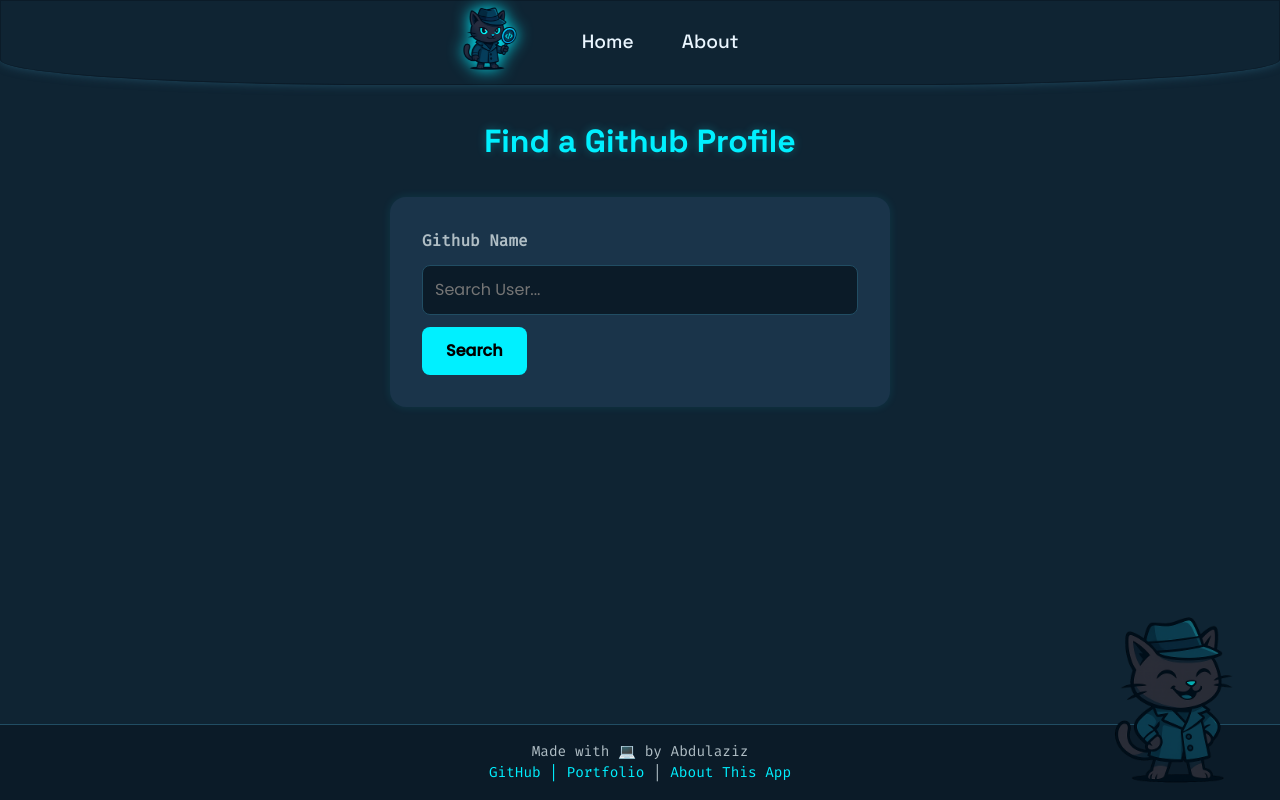
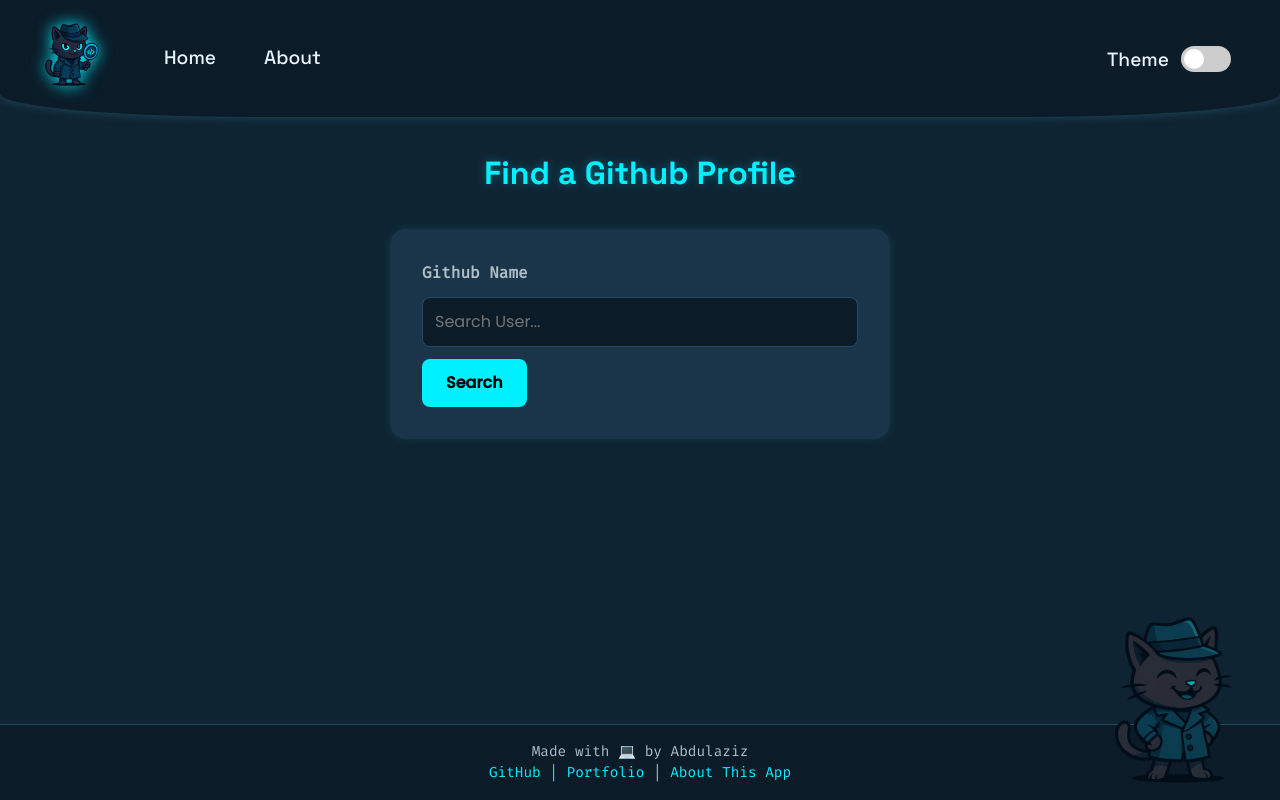
Before and after one commit to Abdulaziz-Abukar/devfinder, a React (Vite) app: page / in a window 1280 px wide. Built offline with nearby package versions, Linux system fonts and the light colour scheme.

Commit message:
adds a dark and light theme toggler and stores it in localStorage

```diff
--- a/src/components/navbar/Navbar.jsx
+++ b/src/components/navbar/Navbar.jsx
@@ -1,12 +1,13 @@
-import React from "react";
 import { NavLink } from "react-router-dom";
+import { ThemeToggle } from "../themeToggle/ThemeToggle";
 import styles from "../../styles/componentstyles/Navbar.module.css";
-import Catsby from "../../assets/Catsby.png";
+import Mascot from "../../assets/Catsby.png";
+
 export function Navbar() {
   return (
     <header className={styles.headerWrapper}>
-      <img src={Catsby} alt="Image of Catsby, the mascot" />
-      <nav className={styles.navBar}>
+      <img src={Mascot} alt="devFinder mascot" />
+      <div className={styles.navBar}>
         <ul className={styles.listContainer}>
           <li className={styles.listItem}>
             <NavLink to="/">Home</NavLink>
@@ -15,7 +16,11 @@ export function Navbar() {
             <NavLink to="/about">About</NavLink>
           </li>
         </ul>
-      </nav>
+      </div>
+      <div className={styles.toggleWrapper}>
+        <span className={styles.themeLabel}>Theme</span>
+        <ThemeToggle />
+      </div>
     </header>
   );
 }
--- /dev/null
+++ b/src/components/themeToggle/ThemeToggle.jsx
@@ -0,0 +1,28 @@
+import React, { useEffect, useState } from "react";
+import styles from "../../styles/componentstyles/ThemeToggle.module.css";
+
+export function ThemeToggle() {
+  const [theme, setTheme] = useState(() => {
+    return localStorage.getItem("theme") || "dark";
+  });
+
+  useEffect(() => {
+    document.documentElement.className = theme; // Set class on <html>
+    localStorage.setItem("theme", theme);
+  }, [theme]);
+
+  const toggleTheme = () => {
+    setTheme((prev) => (prev === "dark" ? "light" : "dark"));
+  };
+
+  return (
+    <label className={styles.switch}>
+      <input
+        type="checkbox"
+        onChange={toggleTheme}
+        checked={theme === "light"}
+      />
+      <span className={styles.slider}></span>
+    </label>
+  );
+}
--- a/src/styles/componentstyles/Navbar.module.css
+++ b/src/styles/componentstyles/Navbar.module.css
@@ -3,12 +3,14 @@
   display: flex;
   justify-content: center;
   align-items: center;
-  background-color: var(--color-header-tag);
-  border-bottom-left-radius: 30%;
-  border-bottom-right-radius: 30%;
+  background-color: var(--color-header-bg);
+  border-bottom-left-radius: 20%;
+  border-bottom-right-radius: 20%;
   box-shadow: 0 0 10px var(--color-border);
   border: 1px solid var(--color-header-bg);
   font-family: var(--font-heading);
+  padding: 1rem 2rem;
+  gap: 3rem;
 }
 
 /* Mascot Glow + Animation */
@@ -28,9 +30,9 @@
     filter: drop-shadow(0 0 12px var(--color-accent));
   }
 }
+
 .navBar {
-  width: 20%;
-  margin-left: 3rem;
+  width: auto;
 }
 
 .listContainer {
@@ -72,3 +74,21 @@
   transform: scaleX(1);
   transform-origin: bottom left;
 }
+
+.toggleWrapper {
+  margin-left: auto;
+  display: flex;
+  align-items: center;
+  gap: 0.75rem;
+  font-family: var(--font-heading);
+  color: var(--color-text-muted);
+  font-size: 1.2rem;
+  padding-right: 1rem;
+}
+
+.themeLabel {
+  line-height: 1;
+  padding-top: 0.1rem;
+  color: var(--color-text);
+  font-weight: 500;
+}
--- /dev/null
+++ b/src/styles/componentstyles/ThemeToggle.module.css
@@ -0,0 +1,44 @@
+.switch {
+  position: relative;
+  display: inline-block;
+  width: 50px;
+  height: 26px;
+}
+
+.switch input {
+  opacity: 0;
+  width: 0;
+  height: 0;
+}
+
+.slider {
+  position: absolute;
+  cursor: pointer;
+  background-color: #ccc;
+  border-radius: 34px;
+  top: 0;
+  left: 0;
+  right: 0;
+  bottom: 0;
+  transition: 0.4s;
+}
+
+.slider::before {
+  position: absolute;
+  content: "";
+  height: 20px;
+  width: 20px;
+  left: 3px;
+  bottom: 3px;
+  background-color: white;
+  border-radius: 50%;
+  transition: 0.4s;
+}
+
+input:checked + .slider {
+  background-color: var(--color-accent);
+}
+
+input:checked + .slider::before {
+  transform: translateX(24px);
+}
--- a/src/styles/globalstyles/index.css
+++ b/src/styles/globalstyles/index.css
@@ -22,6 +22,24 @@
   --font-body: "Poppins", sans-serif;
   --font-footer: "Fira Code", monospace;
 }
+
+html.light {
+  --color-bg: #ffffff;
+  --color-header-bg: #f5f5f5;
+  --color-card-bg: #ffffff;
+
+  --color-text: #121212;
+  --color-text-muted: #555;
+
+  --color-accent: #0066cc;
+  --color-accent-hover: #004c99;
+
+  --color-border: #cccccc;
+
+  --color-focus-outline: #333;
+  --color-error: #d32f2f;
+}
+
 html {
   font-size: 16px;
 }
@@ -40,3 +58,11 @@ body,
   display: flex;
   flex-direction: column;
 }
+
+html {
+  transition: background-color 0.4s ease, color 0.4s ease;
+}
+
+body {
+  transition: background-color 0.4s ease, color 0.4s ease;
+}
```
